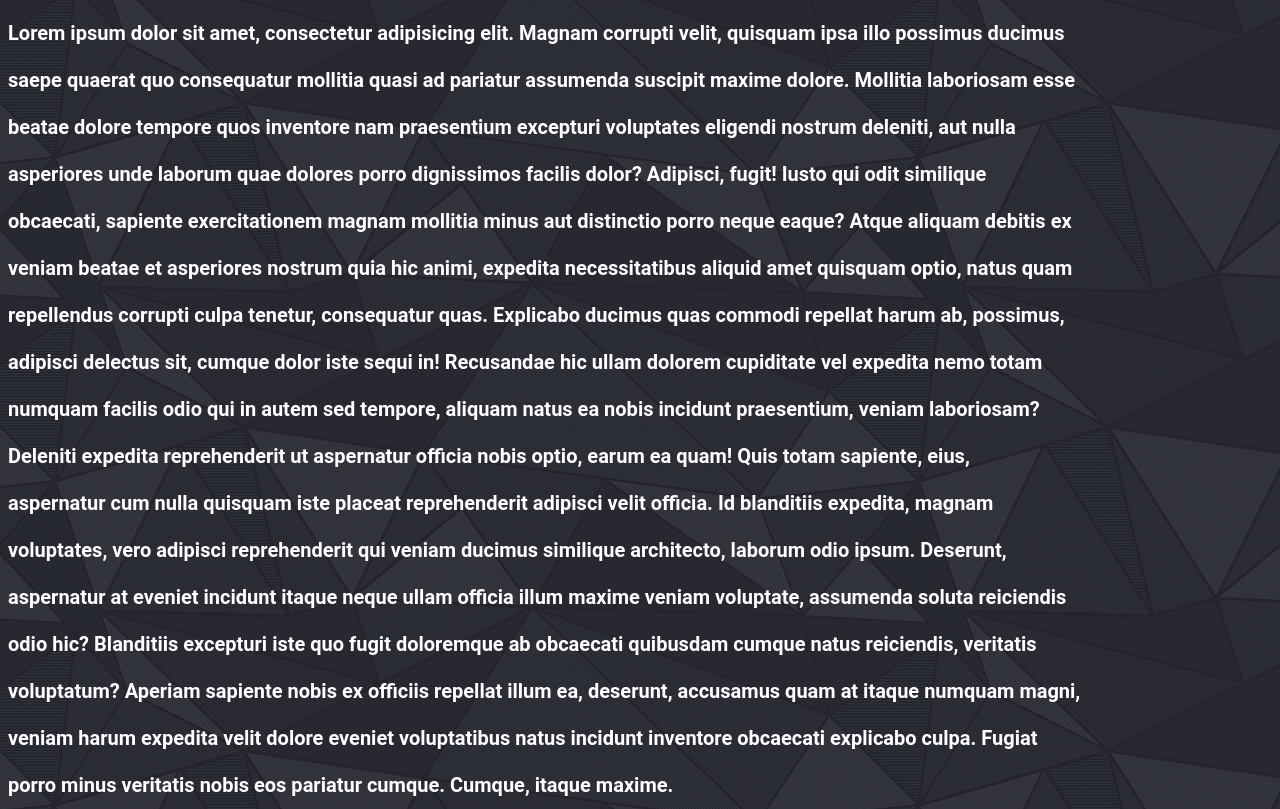
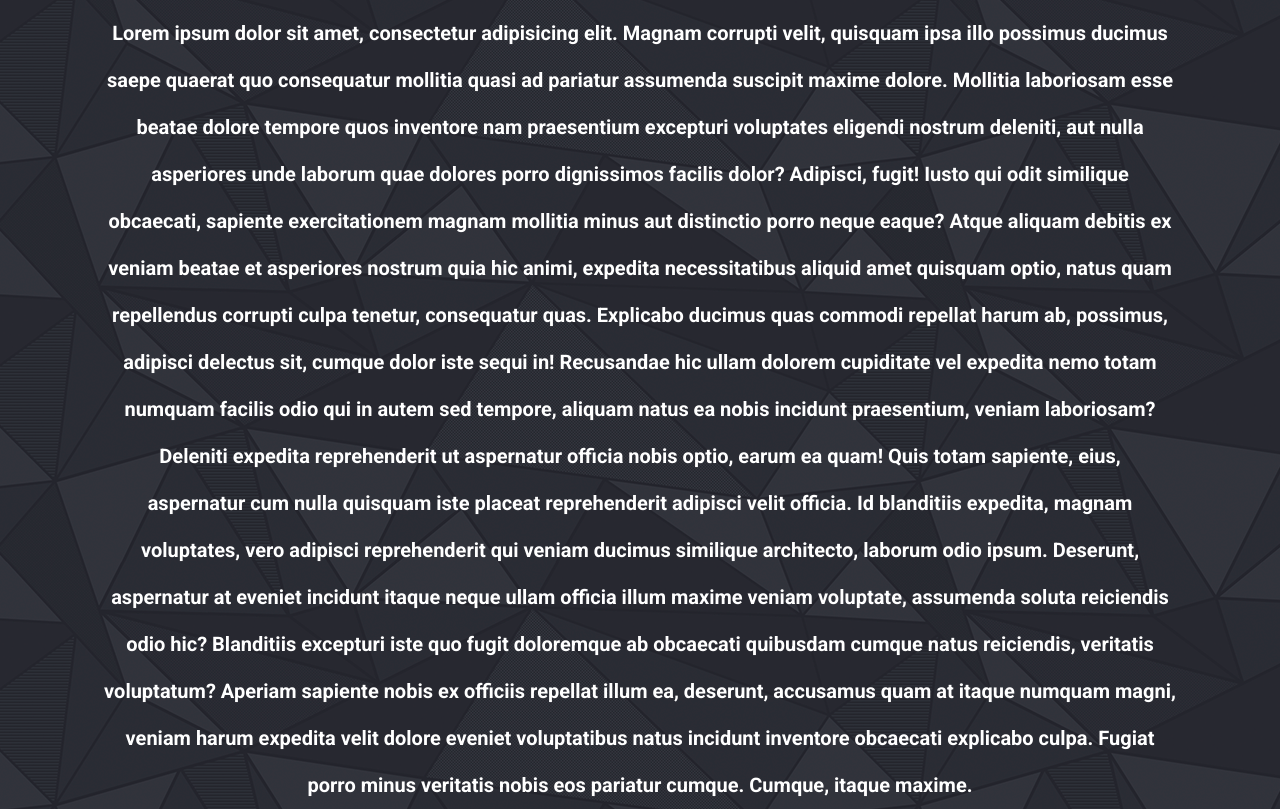
Before and after one commit to IllyesBenedek/html_css_alapok1r-sz, a plain HTML site: page index.html in a window 1280 px wide. Shown: the top 809 px of the page. Drawn offline with Linux system fonts and the light colour scheme; a web font is replaced by a local one.

Commit message:
Update style.css

```diff
--- a/css/style.css
+++ b/css/style.css
@@ -1,10 +1,13 @@
-@import url('https://fonts.googleaps..com/css? family=Roboto:400 ,700&display=swap');
+@import url('https://fonts.googleapis.com/css?family=Roboto:400,700&display=swap');
 
-html{
+
+html {
     height: 100%;
 }
-body{
+
+body {
     background: url("../pics/bg-body.gif") green repeat center center fixed;
     color: white;
-    font: bold 20px/27px 'Roboto',arial;
+    font: bold 20px/27px 'Roboto', sans-serif;
+    text-align: center;
 }
```
